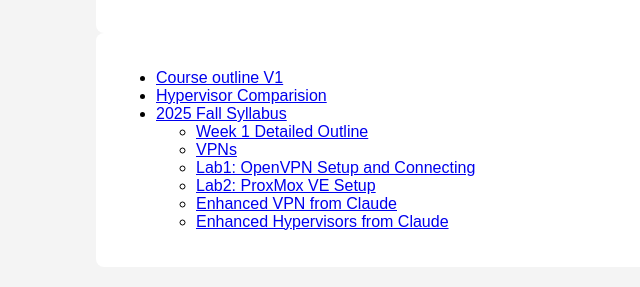
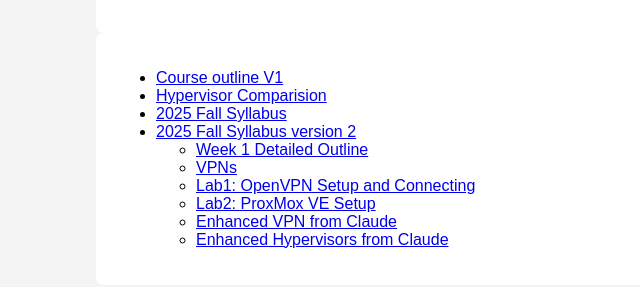
Before and after one commit to dpai-mc/csc161-resources, a plain HTML site: page index.html in a window 1280 px wide. Shown: the part 141-428 px from the top of the page, without its empty margins (124-764 px from the left). Drawn offline with Linux system fonts and the light colour scheme.

Commit message:
Update index.html

```diff
--- a/index.html
+++ b/index.html
@@ -32,6 +32,7 @@
             <li><a href="course-outline_v1.html">Course outline V1</a></li>
             <li><a href="HyperVisorComp.html">Hypervisor Comparision</a></li>
             <li><a href="25Fall-CSC161-syllabus.html">2025 Fall Syllabus</a></li>
+            <li><a href="25Fall-csc161syllabus-v2.html">2025 Fall Syllabus version 2</a></li>
             <ul>
             <li><a href="week1-overview.html">Week 1 Detailed Outline</a></li>
                 <li><a href="vpns.html">VPNs</a></li>
```
